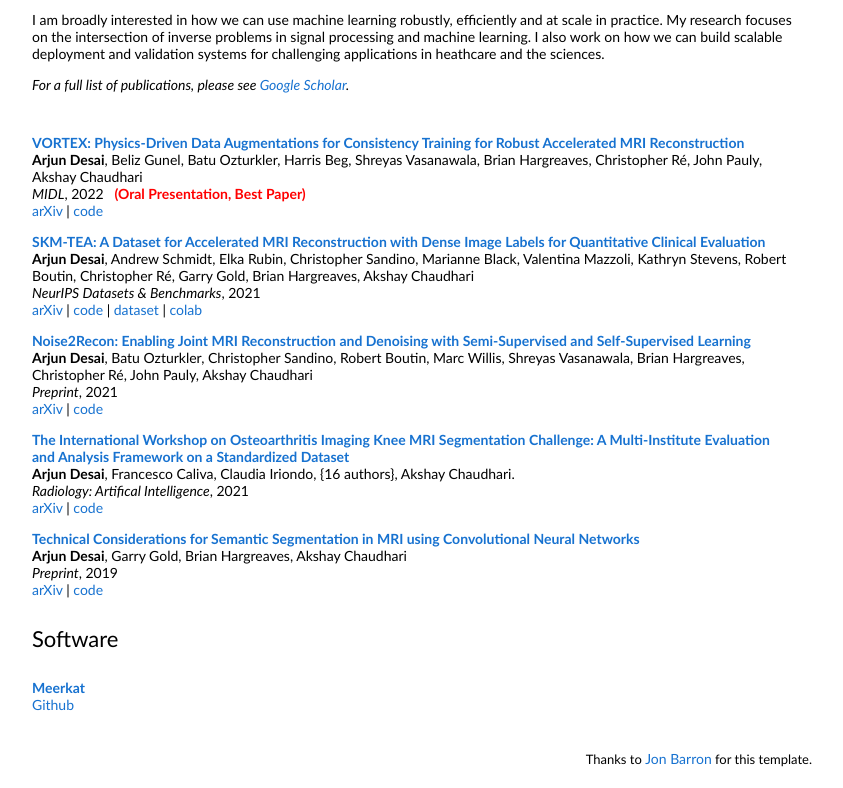
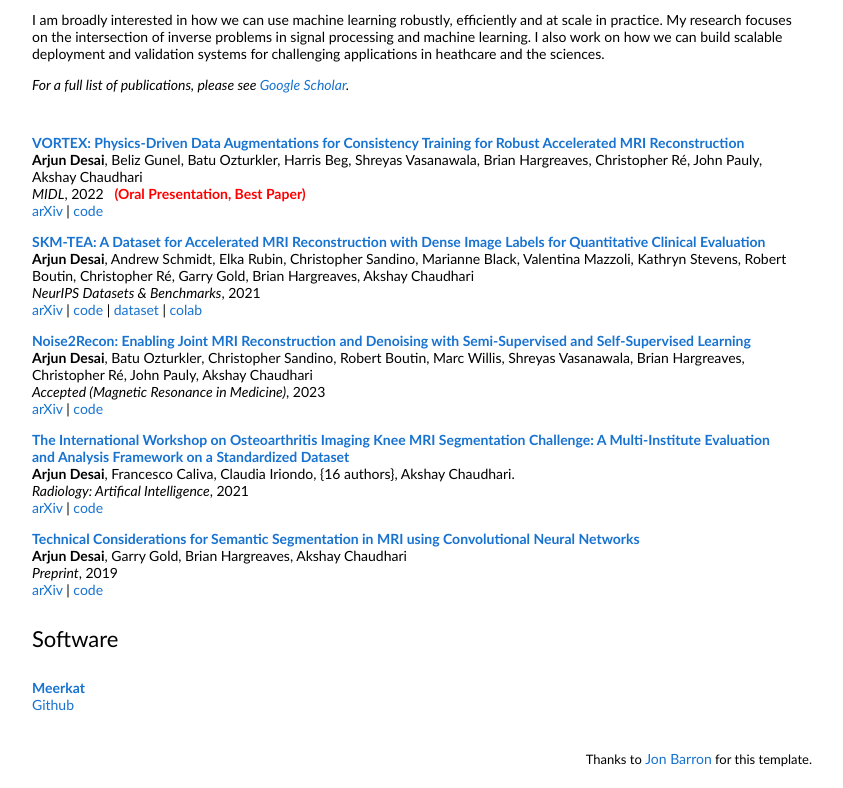
Before and after one commit to ad12/ad12.github.io, a plain HTML site: page index.html in a window 1280 px wide. Shown: the part 594-1382 px from the top of the page, without its empty margins (228-1071 px from the left). Drawn offline with Linux system fonts and the light colour scheme; some icons are missing.

Commit message:
add noise2recon mrm

```diff
--- a/index.html
+++ b/index.html
@@ -383,7 +383,7 @@
                     Brian Hargreaves, Christopher Ré, John Pauly, Akshay
                     Chaudhari
                     <br />
-                    <em>Preprint</em>, 2021
+                    <em>Accepted (Magnetic Resonance in Medicine)</em>, 2023
                     <br />
                     <a href="https://arxiv.org/abs/2110.00075">arXiv</a>
                     |
```
